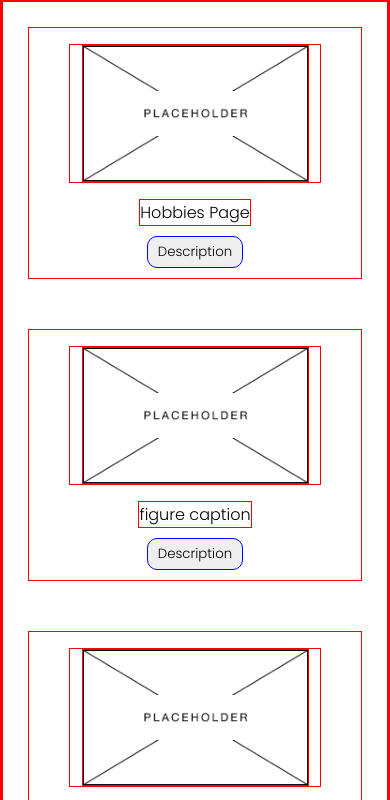
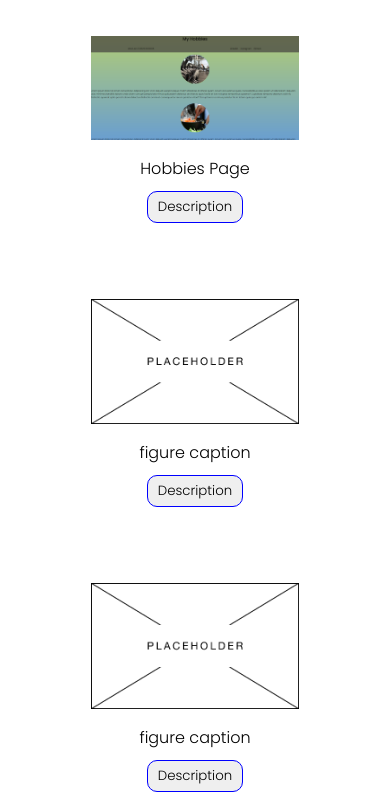
Before and after one commit to pathirny/Project-Gallery, a plain HTML site: page index.html in a window 390 px wide. Shown: the part 96-896 px from the top of the page. Drawn offline with Linux system fonts and the light colour scheme.

Commit message:
added hobbies page img

```diff
--- a/index.html
+++ b/index.html
@@ -21,7 +21,7 @@
       <!-- 1st Project -->
       <section class="project1" id="project1">
         <figure>
-          <img src="./img/placeholder.png" alt="placehodler image" />
+          <img src="img\hobbies page.png" alt="placehodler image" />
         </figure>
         <figcaption>Hobbies Page</figcaption>
           <p id="text1">
--- a/style.css
+++ b/style.css
@@ -3,12 +3,13 @@ body {
   padding: 0;
 }
 * {
-  border: solid red 1px;
+  /* border: solid red 1px; */
   font-family: "Poppins", sans-serif;
 }
 
 header {
   text-align: center;
+  background-image: linear-gradient(to right,red, blue);
 }
 main {
   display: flex;
@@ -24,7 +25,7 @@ main {
   justify-content: center;
   align-items: center;
   flex-direction: column;
-  min-width: 40%;
+  width: 40%;
   margin: 25px;
 }
 figure {
@@ -35,7 +36,7 @@ figcaption {
   text-align: center;
 }
 img {
-  width: 90%;
+  max-width: 90%;
 }
 button {
   display: block;
@@ -45,6 +46,7 @@ button {
   border-radius: 10px;
   cursor: pointer;
   margin: 10px;
+  color: black;
 }
 #hide1,
 #hide2,
@@ -57,4 +59,14 @@ p {
 }
 footer {
   text-align: center;
+  bottom: 0;
 }
+
+@media only screen and (max-width: 414px) {
+    .project1,
+    .project2,
+    .project3,
+    .project4{
+        min-width: 80%;
+    }
+}
```
Also changed, not shown: img/bgimg.jpg (added), img/hobbies page.png (added).
